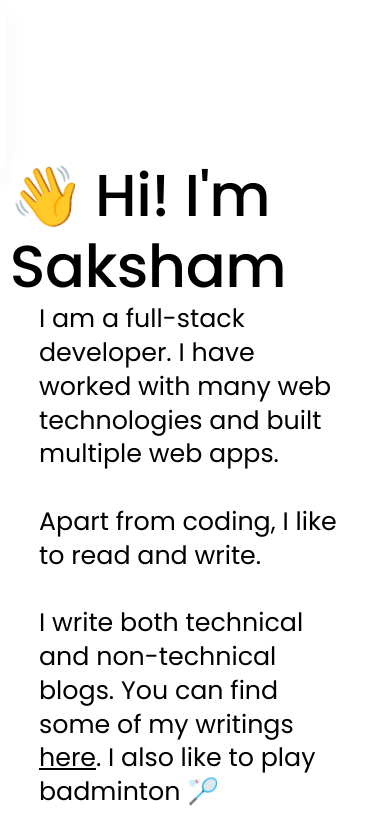
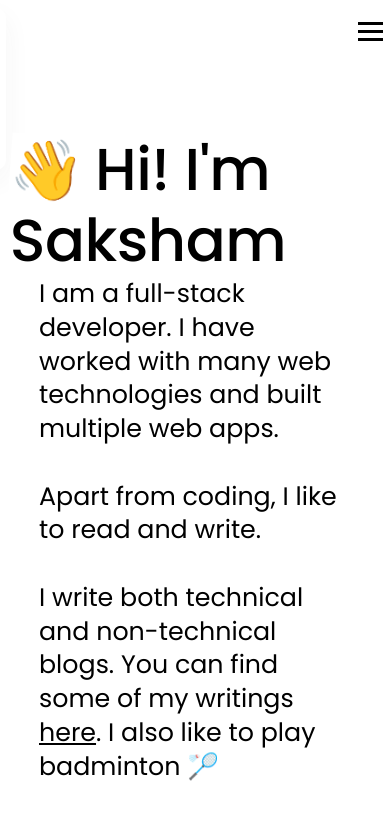
Before and after one commit to Saksham294/portfolio-new, a React (Vite) app: page / in a window 390 px wide. Shown: the top 820 px of the page. Built offline with nearby package versions, Linux system fonts and the light colour scheme.

Commit message:
Fix responsiveness

```diff
--- a/src/components/About/About.css
+++ b/src/components/About/About.css
@@ -54,7 +54,7 @@
     .name-intro{
         /* border: 2px solid red; */
         padding-left: 5vw;
-        padding-top: 20vh;
+        padding-top: 10vh;
     }
     .name-intro>h2{
         font-size:7vh;
--- a/src/components/Navbar/Navbar.css
+++ b/src/components/Navbar/Navbar.css
@@ -62,6 +62,7 @@
         display: block;
         cursor: pointer;
         padding-left: 90vw;
+        padding-top: 2vh;
         /* border: 2px solid red; */
     }
 
```
